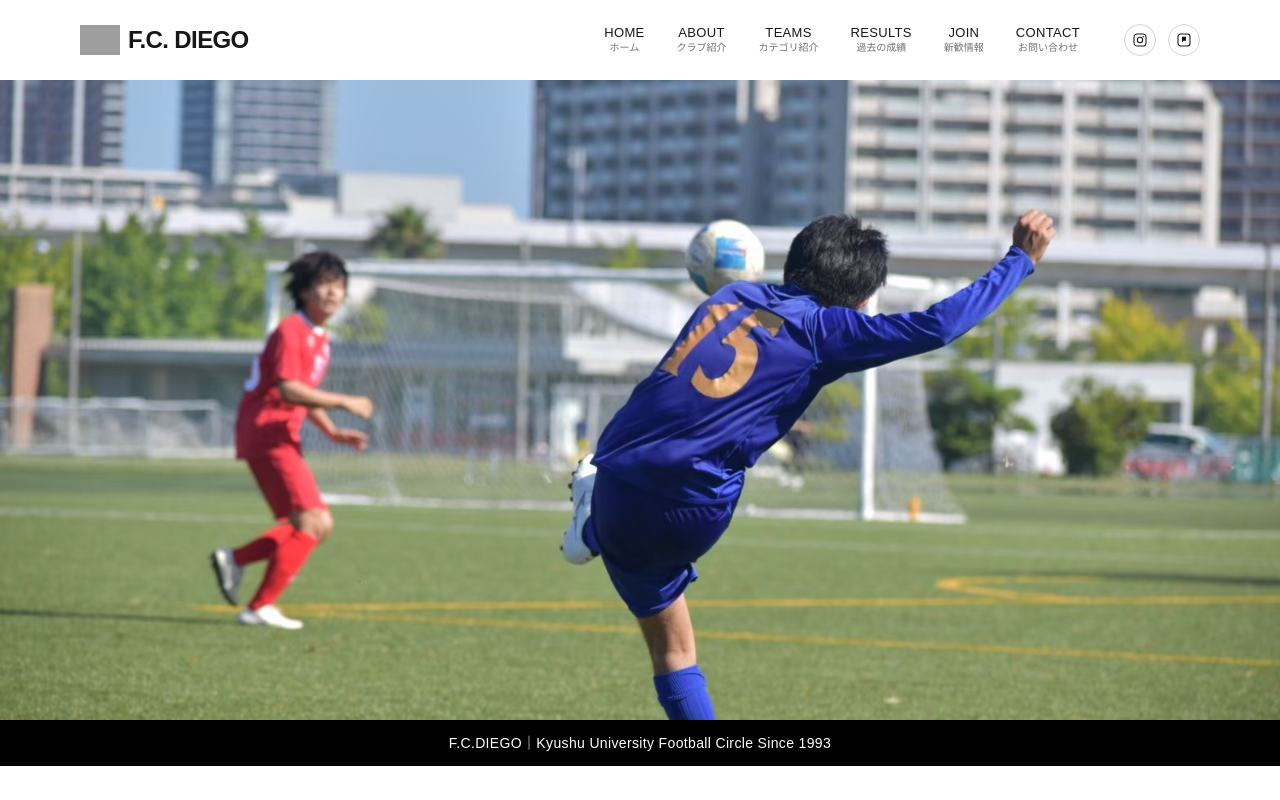
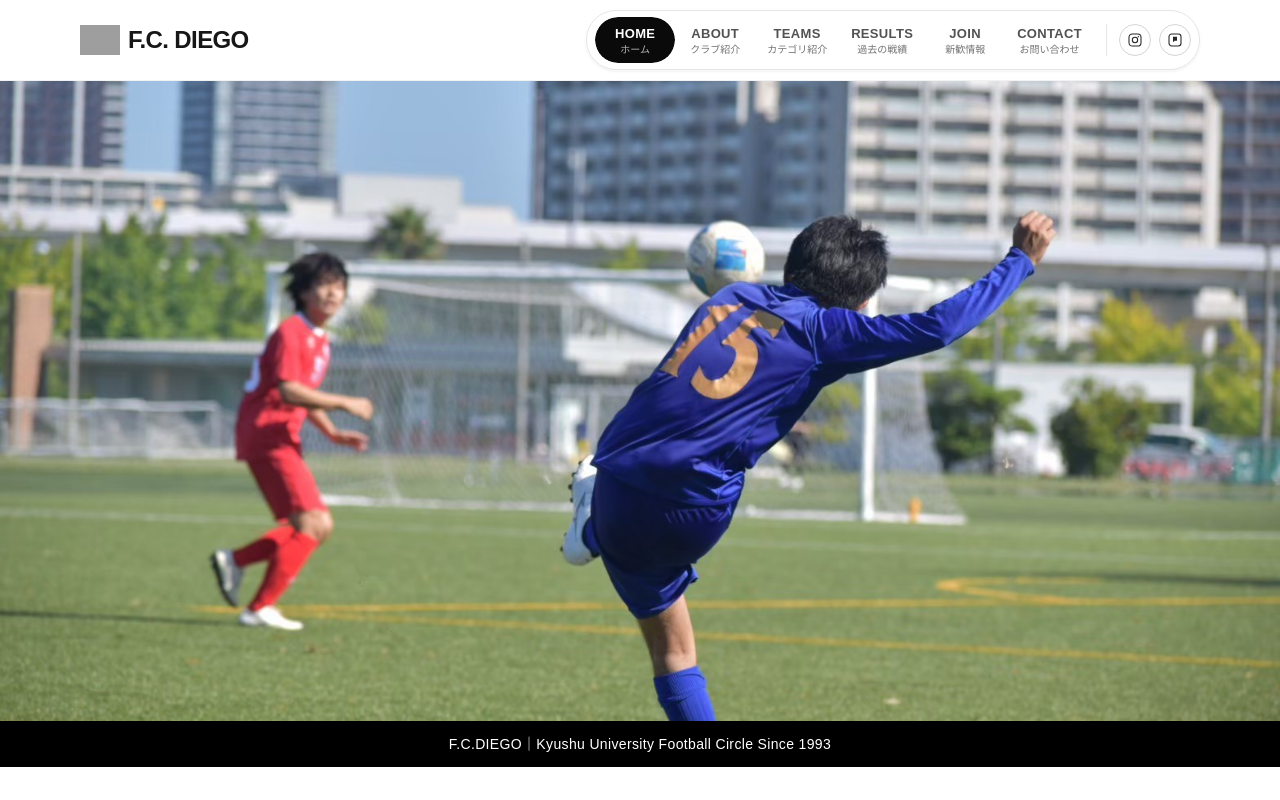
Before and after one commit to ogachan2/fcdiego-site, a Next.js app: page / in a window 1280 px wide. Shown: the top 800 px of the page. Built offline with nearby package versions, Linux system fonts and the light colour scheme; grey boxes are pictures that could not be loaded.

Commit message:
PCヘッダーデザイン変更

```diff
--- a/src/components/Header.tsx
+++ b/src/components/Header.tsx
@@ -1,38 +1,34 @@
 "use client";
 
+import Image from "next/image";
 import Link from "next/link";
+import { usePathname } from "next/navigation";
 import { useEffect, useState } from "react";
-import Image from "next/image";
-import { usePathname } from "next/navigation";
+
+const navItems = [
+  { href: "/", label: "HOME", sub: "ホーム" },
+  { href: "/about", label: "ABOUT", sub: "クラブ紹介" },
+  { href: "/teams", label: "TEAMS", sub: "カテゴリ紹介" },
+  { href: "/results", label: "RESULTS", sub: "過去の戦績" },
+  { href: "/join", label: "JOIN", sub: "新歓情報" },
+  { href: "/contact", label: "CONTACT", sub: "お問い合わせ" },
+] as const;
 
 export default function Header() {
   const [scrolled, setScrolled] = useState(false);
   const [open, setOpen] = useState(false);
   const pathname = usePathname();
 
-  // PC ナビ用メニュー定義（英語＋日本語）
-  const pcNavItems = [
-    { href: "/", label: "HOME", sub: "ホーム" },
-    { href: "/about", label: "ABOUT", sub: "クラブ紹介" },
-    { href: "/teams", label: "TEAMS", sub: "カテゴリ紹介" },
-    { href: "/results", label: "RESULTS", sub: "過去の成績" },
-    { href: "/join", label: "JOIN", sub: "新歓情報" },
-    { href: "/contact", label: "CONTACT", sub: "お問い合わせ" },
-  ] as const;
-
-  // スクロールでヘッダー縮小
   useEffect(() => {
     const onScroll = () => setScrolled(window.scrollY > 8);
     window.addEventListener("scroll", onScroll, { passive: true });
     return () => window.removeEventListener("scroll", onScroll);
   }, []);
 
-  // ページ遷移したらモバイルメニューを閉じる
   useEffect(() => {
     setOpen(false);
   }, [pathname]);
 
-  // メニュー開いている間はスクロールロック
   useEffect(() => {
     if (!open) return;
     const prev = document.body.style.overflow;
@@ -44,26 +40,22 @@ export default function Header() {
 
   return (
     <>
-      {/* ==== ヘッダー本体 ==== */}
       <header
         className={[
-          "sticky top-0 z-50 transition-all duration-300",
-          "backdrop-blur bg-white/80",
+          "sticky top-0 z-50 border-b border-black/5 bg-white/80 backdrop-blur transition-all duration-300",
           scrolled ? "shadow-sm" : "shadow-none",
         ].join(" ")}
       >
         <div
           className={[
-            "mx-auto max-w-6xl flex items-center justify-between px-4",
-            "transition-all duration-300",
+            "mx-auto flex max-w-6xl items-center justify-between px-4 transition-all duration-300",
             scrolled ? "h-14" : "h-20",
           ].join(" ")}
         >
-          {/* ロゴ */}
           <Link
             href="/"
             className={[
-              "flex items-center space-x-2 font-extrabold tracking-tight transition-all duration-300",
+              "group flex items-center gap-2 font-extrabold tracking-tight transition-all duration-300",
               scrolled ? "text-lg" : "text-2xl",
             ].join(" ")}
           >
@@ -72,69 +64,68 @@ export default function Header() {
               alt="F.C. DIEGO emblem"
               width={40}
               height={40}
-              className="object-contain"
+              className="object-contain transition duration-300 group-hover:scale-105"
             />
             <span>F.C. DIEGO</span>
           </Link>
 
-          {/* ナビ（PC/タブレット） */}
-          <nav className="hidden sm:flex items-stretch gap-6 relative">
-            {/* メインメニュー */}
-            {pcNavItems.map((item) => (
+          <nav className="relative hidden items-center rounded-full border border-neutral-200 bg-white/75 px-2 py-1.5 shadow-sm ring-1 ring-white/70 backdrop-blur sm:flex">
+            {navItems.map((item) => {
+              const active =
+                item.href === "/"
+                  ? pathname === "/"
+                  : pathname.startsWith(item.href);
+
+              return (
                 <Link
                   key={item.href}
                   href={item.href}
-  className="
-    group
-    flex h-full flex-col items-center justify-center
-    px-1
-    text-xs
-    relative
-  "
+                  className={[
+                    "group relative flex min-w-20 flex-col items-center justify-center overflow-hidden rounded-full px-3 py-2 text-xs",
+                    "transition duration-300 hover:-translate-y-0.5 focus-visible:outline focus-visible:outline-2 focus-visible:outline-offset-2 focus-visible:outline-neutral-950",
+                    active ? "text-neutral-950" : "text-neutral-600",
+                  ].join(" ")}
                 >
-  <span className="text-[13px] font-medium tracking-wide">
+                  <span
+                    className={[
+                      "absolute inset-0 rounded-full bg-neutral-950 transition duration-300",
+                      active
+                        ? "scale-100 opacity-100"
+                        : "scale-90 opacity-0 group-hover:scale-100 group-hover:opacity-100",
+                    ].join(" ")}
+                  />
+                  <span className="absolute inset-x-3 top-1 h-px bg-gradient-to-r from-transparent via-white/75 to-transparent opacity-0 transition duration-300 group-hover:opacity-100" />
+                  <span
+                    className={[
+                      "relative z-10 text-[13px] font-semibold tracking-wide transition duration-300",
+                      active ? "text-white" : "group-hover:text-white",
+                    ].join(" ")}
+                  >
                     {item.label}
                   </span>
-  <span className="mt-0.5 text-[10px] text-neutral-500 leading-none">
+                  <span
+                    className={[
+                      "relative z-10 mt-0.5 text-[10px] leading-none transition duration-300",
+                      active
+                        ? "text-white/70"
+                        : "text-neutral-500 group-hover:text-white/70",
+                    ].join(" ")}
+                  >
                     {item.sub}
                   </span>
+                </Link>
+              );
+            })}
 
-  {/* ← これがヘッダー底に固定される線 */}
-  <span
-    className="
-      absolute
-      left-0
-      right-0
-      bottom-[-6px]      /* ← ヘッダーの白帯の底の位置 */
-      mx-auto
-      h-[2px]
-      w-0
-      bg-black
-      transition-all duration-300
-      group-hover:w-full
-      rounded-full
-    "
-  />
-</Link>
-
-            ))}
-
-            {/* SNS アイコン（Instagram / note） */}
-            <div className="flex items-center gap-3 ml-4">
-              {/* Instagram */}
+            <div className="ml-3 flex items-center gap-2 border-l border-neutral-200 pl-3">
               <a
                 href="https://www.instagram.com/"
                 target="_blank"
                 rel="noopener noreferrer"
                 aria-label="Open Instagram"
-                className="inline-flex h-8 w-8 items-center justify-center rounded-full border border-neutral-300 hover:bg-neutral-100 transition"
+                className="inline-flex h-8 w-8 items-center justify-center rounded-full border border-neutral-300 bg-white text-neutral-800 transition duration-300 hover:-translate-y-0.5 hover:border-neutral-950 hover:bg-neutral-950 hover:text-white"
               >
-                <svg
-                  viewBox="0 0 24 24"
-                  width="16"
-                  height="16"
-                  aria-hidden="true"
-                >
+                <svg viewBox="0 0 24 24" width="16" height="16" aria-hidden="true">
                   <rect
                     x="3"
                     y="3"
@@ -158,20 +149,14 @@ export default function Header() {
                 </svg>
               </a>
 
-              {/* note */}
               <a
                 href="https://note.com/"
                 target="_blank"
                 rel="noopener noreferrer"
                 aria-label="Open note"
-                className="inline-flex h-8 w-8 items-center justify-center rounded-full border border-neutral-300 hover:bg-neutral-100 transition"
+                className="inline-flex h-8 w-8 items-center justify-center rounded-full border border-neutral-300 bg-white text-neutral-800 transition duration-300 hover:-translate-y-0.5 hover:border-neutral-950 hover:bg-neutral-950 hover:text-white"
               >
-                <svg
-                  viewBox="0 0 24 24"
-                  width="16"
-                  height="16"
-                  aria-hidden="true"
-                >
+                <svg viewBox="0 0 24 24" width="16" height="16" aria-hidden="true">
                   <rect
                     x="3"
                     y="3"
@@ -192,14 +177,13 @@ export default function Header() {
             </div>
           </nav>
 
-          {/* ハンバーガー（スマホ） */}
           <button
             type="button"
             aria-label="Open menu"
             aria-expanded={open}
             aria-controls="mobile-menu"
             onClick={() => setOpen(true)}
-            className="sm:hidden inline-flex items-center justify-center rounded-md p-2 hover:bg-neutral-100"
+            className="inline-flex items-center justify-center rounded-md p-2 transition hover:bg-neutral-100 sm:hidden"
           >
             <svg width="24" height="24" viewBox="0 0 24 24" aria-hidden="true">
               <path
@@ -214,44 +198,39 @@ export default function Header() {
         </div>
       </header>
 
-      {/* ==== モバイルメニュー（右からスライドイン、後ろが少し見える） ==== */}
       <div
         id="mobile-menu"
         className={[
           "fixed inset-0 z-[9999] sm:hidden",
           "transition-opacity duration-300",
-          open ? "opacity-100 pointer-events-auto" : "opacity-0 pointer-events-none",
+          open ? "pointer-events-auto opacity-100" : "pointer-events-none opacity-0",
         ].join(" ")}
         role="dialog"
         aria-modal="true"
         aria-hidden={!open}
       >
-        {/* 背景オーバーレイ（サイトがうっすら見える） */}
         <button
           aria-label="Close menu backdrop"
           onClick={() => setOpen(false)}
           className="absolute inset-0 bg-black/30"
         />
 
-        {/* 右からスライドインする本体（白を少し透かす） */}
         <aside
           className={[
-            "absolute right-0 top-0 h-full w-72 max-w-[80%]",
-            "bg-white/90 backdrop-blur-md shadow-2xl",
-            "flex flex-col",
+            "absolute right-0 top-0 flex h-full w-72 max-w-[80%] flex-col",
+            "bg-white/90 shadow-2xl backdrop-blur-md",
             "transform transition-transform duration-300 ease-out",
             open ? "translate-x-0" : "translate-x-full",
           ].join(" ")}
         >
-          {/* 上のバー：エンブレム + タイトル + × */}
-          <div className="flex items-center justify-between px-4 py-3 border-b border-neutral-200">
+          <div className="flex items-center justify-between border-b border-neutral-200 px-4 py-3">
             <div className="flex items-center gap-2">
               <Image
                 src="/emblem.PNG"
                 alt="F.C. DIEGO emblem"
                 width={28}
                 height={28}
-                className="object-contain rounded-full"
+                className="rounded-full object-contain"
               />
               <span className="text-sm font-semibold tracking-wide">
                 F.C.DIEGO
@@ -260,7 +239,7 @@ export default function Header() {
             <button
               aria-label="Close menu"
               onClick={() => setOpen(false)}
-              className="rounded-md p-2 hover:bg-neutral-100"
+              className="rounded-md p-2 transition hover:bg-neutral-100"
             >
               <svg width="22" height="22" viewBox="0 0 24 24" aria-hidden="true">
                 <path
@@ -274,149 +253,52 @@ export default function Header() {
             </button>
           </div>
 
-          {/* メニュー項目（左寄せ・時差フェードイン） */}
           <nav className="flex-1 overflow-y-auto px-4 py-4">
             <ul className="space-y-1 text-base">
-              {/* 1 */}
+              {navItems.map((item, index) => (
                 <li
+                  key={item.href}
                   className={[
                     "transition-all duration-400 ease-out",
                     open
-                    ? "opacity-100 translate-x-0"
-                    : "opacity-0 translate-x-2",
+                      ? "translate-x-0 opacity-100"
+                      : "translate-x-2 opacity-0",
                   ].join(" ")}
-                style={{ transitionDelay: open ? "0.06s" : "0s" }}
+                  style={{
+                    transitionDelay: open ? `${0.06 * (index + 1)}s` : "0s",
+                  }}
                 >
                   <Link
-                  href="/"
+                    href={item.href}
                     onClick={() => setOpen(false)}
-                  className="block px-2 py-3 rounded-md hover:bg-neutral-50"
+                    className="block rounded-md px-2 py-3 transition hover:bg-neutral-50"
                   >
-                  HOME
+                    {item.label}
                   </Link>
                 </li>
-              {/* 2 */}
-              <li
-                className={[
-                  "transition-all duration-400 ease-out",
-                  open
-                    ? "opacity-100 translate-x-0"
-                    : "opacity-0 translate-x-2",
-                ].join(" ")}
-                style={{ transitionDelay: open ? "0.12s" : "0s" }}
-              >
-                <Link
-                  href="/about"
-                  onClick={() => setOpen(false)}
-                  className="block px-2 py-3 rounded-md hover:bg-neutral-50"
-                >
-                  ABOUT
-                </Link>
-              </li>
-              {/* 3 */}
-              <li
-                className={[
-                  "transition-all duration-400 ease-out",
-                  open
-                    ? "opacity-100 translate-x-0"
-                    : "opacity-0 translate-x-2",
-                ].join(" ")}
-                style={{ transitionDelay: open ? "0.18s" : "0s" }}
-              >
-                <Link
-                  href="/teams"
-                  onClick={() => setOpen(false)}
-                  className="block px-2 py-3 rounded-md hover:bg-neutral-50"
-                >
-                  TEAMS
-                </Link>
-              </li>
-              {/* 4 */}
-              <li
-                className={[
-                  "transition-all duration-400 ease-out",
-                  open
-                    ? "opacity-100 translate-x-0"
-                    : "opacity-0 translate-x-2",
-                ].join(" ")}
-                style={{ transitionDelay: open ? "0.24s" : "0s" }}
-              >
-                <Link
-                  href="/results"
-                  onClick={() => setOpen(false)}
-                  className="block px-2 py-3 rounded-md hover:bg-neutral-50"
-                >
-                  RESULTS
-                </Link>
-              </li>
-              {/* 5 */}
-              <li
-                className={[
-                  "transition-all duration-400 ease-out",
-                  open
-                    ? "opacity-100 translate-x-0"
-                    : "opacity-0 translate-x-2",
-                ].join(" ")}
-                style={{ transitionDelay: open ? "0.30s" : "0s" }}
-              >
-                <Link
-                  href="/join"
-                  onClick={() => setOpen(false)}
-                  className="block px-2 py-3 rounded-md hover:bg-neutral-50"
-                >
-                  JOIN
-                </Link>
-              </li>
-              {/* 6 */}
-              <li
-                className={[
-                  "transition-all duration-400 ease-out",
-                  open
-                    ? "opacity-100 translate-x-0"
-                    : "opacity-0 translate-x-2",
-                ].join(" ")}
-                style={{ transitionDelay: open ? "0.36s" : "0s" }}
-              >
-                <Link
-                  href="/contact"
-                  onClick={() => setOpen(false)}
-                  className="block px-2 py-3 rounded-md hover:bg-neutral-50"
-                >
-                  CONTACT
-                </Link>
-              </li>
+              ))}
             </ul>
           </nav>
 
-          {/* 下部：SNSアイコン（Instagram / note） */}
           <div
             className={[
-              "border-t border-neutral-200 px-4 py-3",
-              "flex items-center justify-between",
+              "flex items-center justify-between border-t border-neutral-200 px-4 py-3",
               "transition-all duration-400 ease-out",
-              open
-                ? "opacity-100 translate-y-0"
-                : "opacity-0 translate-y-1",
+              open ? "translate-y-0 opacity-100" : "translate-y-1 opacity-0",
             ].join(" ")}
             style={{ transitionDelay: open ? "0.42s" : "0s" }}
           >
             <span className="text-xs text-neutral-500">Official Accounts</span>
             <div className="flex items-center gap-3">
-              {/* Instagram */}
               <a
                 href="https://www.instagram.com/"
                 target="_blank"
                 rel="noopener noreferrer"
                 onClick={() => setOpen(false)}
                 aria-label="Open Instagram"
-                className="inline-flex h-8 w-8 items-center justify-center rounded-full border border-neutral-300 hover:bg-neutral-100 transition"
+                className="inline-flex h-8 w-8 items-center justify-center rounded-full border border-neutral-300 transition hover:bg-neutral-100"
               >
-                <svg
-                  viewBox="0 0 24 24"
-                  width="16"
-                  height="16"
-                  aria-hidden="true"
-                >
+                <svg viewBox="0 0 24 24" width="16" height="16" aria-hidden="true">
                   <rect
                     x="3"
                     y="3"
@@ -440,21 +322,15 @@ export default function Header() {
                 </svg>
               </a>
 
-              {/* note */}
               <a
                 href="https://note.com/"
                 target="_blank"
                 rel="noopener noreferrer"
                 onClick={() => setOpen(false)}
                 aria-label="Open note"
-                className="inline-flex h-8 w-8 items-center justify-center rounded-full border border-neutral-300 hover:bg-neutral-100 transition"
+                className="inline-flex h-8 w-8 items-center justify-center rounded-full border border-neutral-300 transition hover:bg-neutral-100"
               >
-                <svg
-                  viewBox="0 0 24 24"
-                  width="16"
-                  height="16"
-                  aria-hidden="true"
-                >
+                <svg viewBox="0 0 24 24" width="16" height="16" aria-hidden="true">
                   <rect
                     x="3"
                     y="3"
```
Lines whose indentation alone changed are shown as unchanged.
